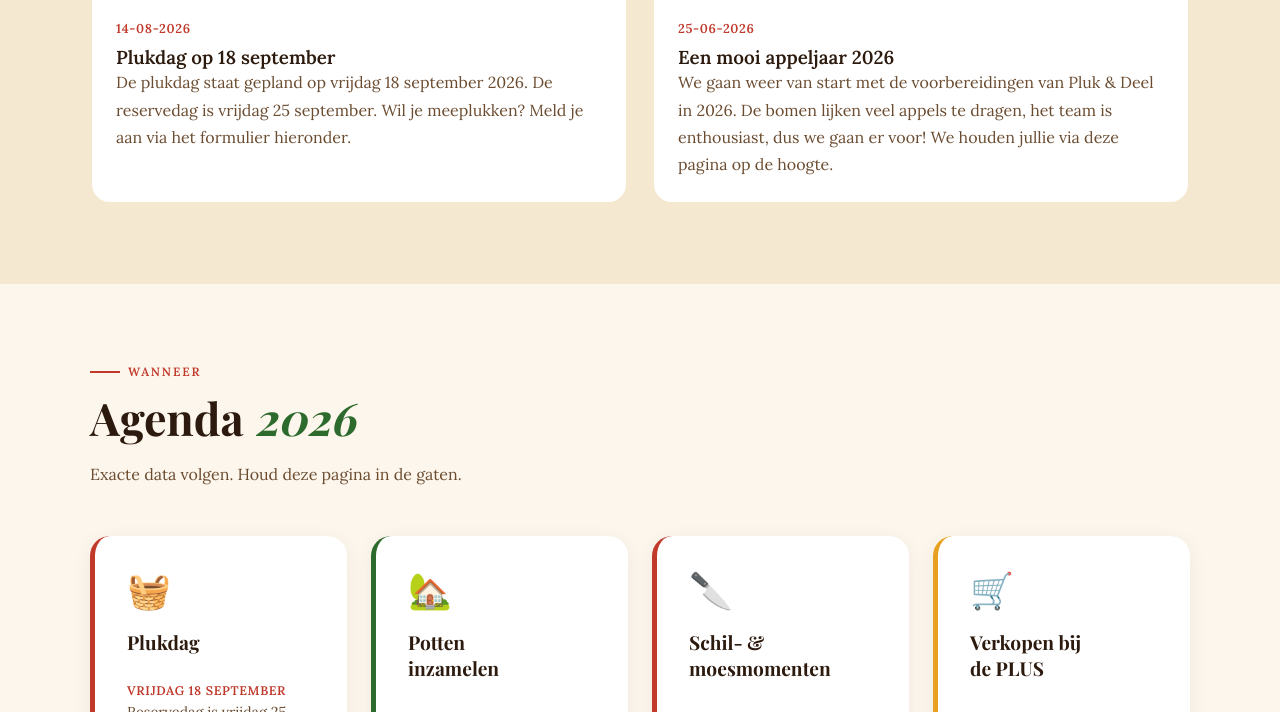
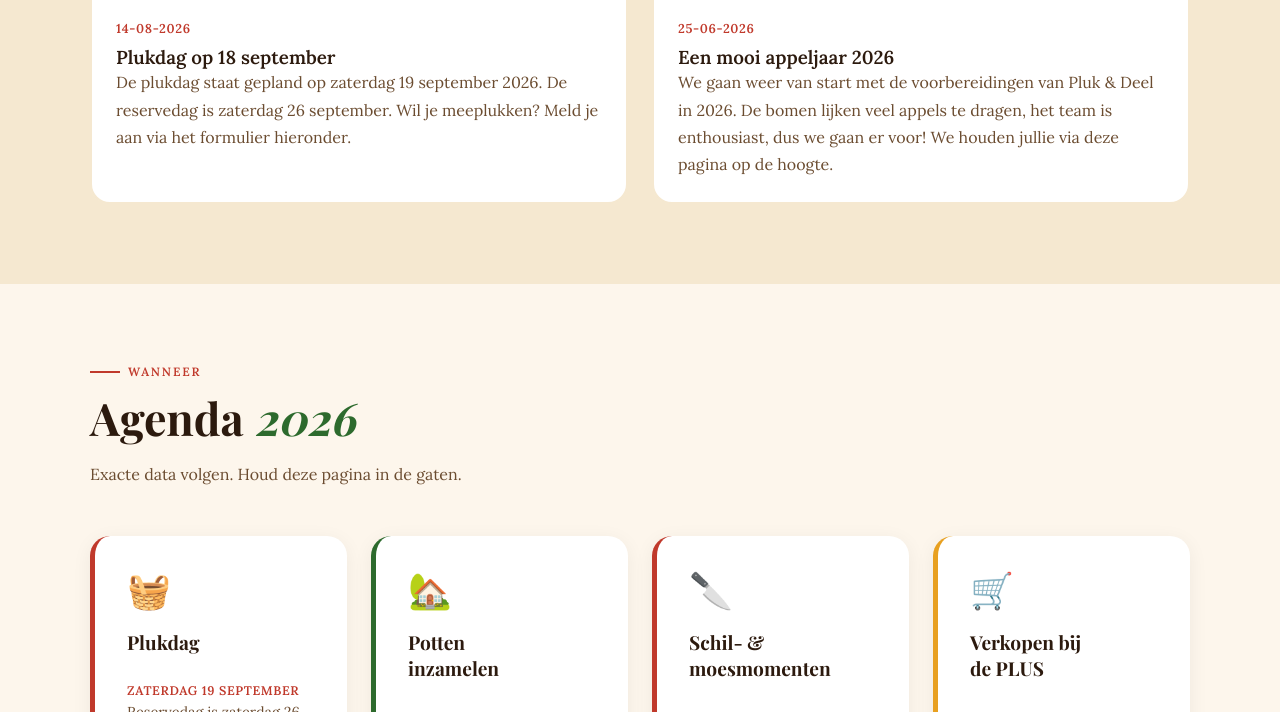
Before and after one commit to PlukenDeel/Pluk-en-Deel-2, a Jekyll site: the page built from index.html, in a window 1280 px wide and 900 px high, scrolled down 2128 px, cut to the strip 188-900 px from the top of the window. Built offline with Jekyll 4.4.1, drawn with Linux system fonts in a browser that asks for light colours; some web fonts are replaced; some of the changed text lies outside the part shown.

Commit message:
Plukdagen gecorrigeerd naar zaterdag 19 en 26 september
Co-Authored-By: Claude Sonnet 4.6 <noreply@anthropic.com>

```diff
--- a/_data/agenda.yml
+++ b/_data/agenda.yml
@@ -3,9 +3,9 @@ items:
     emoji: 🧺
     kleur: rood
     datums:
-      - datum: vrijdag 18 september
-        iso: '2026-09-18'
-        detail: Reservedag is vrijdag 25 september.
+      - datum: zaterdag 19 september
+        iso: '2026-09-19'
+        detail: Reservedag is zaterdag 26 september.
     tip: "🍎 Wie meeplukt mag een zak appels mee naar huis nemen. Appels van je eigen boom? Neem contact op en we halen ze op."
   - titel: Potten inzamelen
     emoji: 🏡
--- a/_data/nieuws.yml
+++ b/_data/nieuws.yml
@@ -1,7 +1,7 @@
 items:
   - titel: Plukdag op 18 september
     datum: 14-08-2026
-    tekst: De plukdag staat gepland op vrijdag 18 september 2026. De reservedag is vrijdag 25 september. Wil je meeplukken? Meld je aan via het formulier hieronder.
+    tekst: De plukdag staat gepland op zaterdag 19 september 2026. De reservedag is zaterdag 26 september. Wil je meeplukken? Meld je aan via het formulier hieronder.
     foto: ''
     foto_alt: ''
   - titel: Een mooi appeljaar 2026
```
